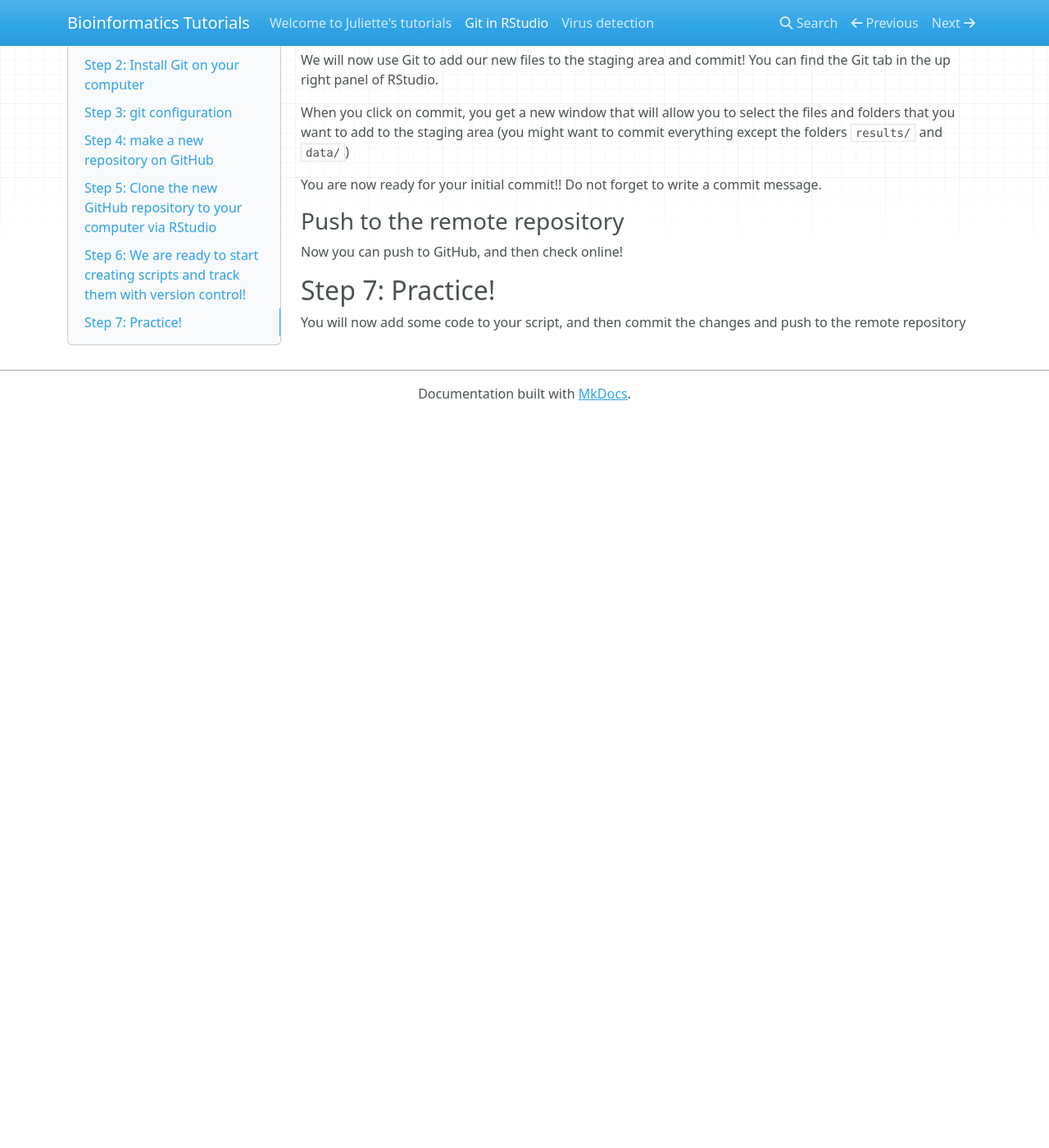
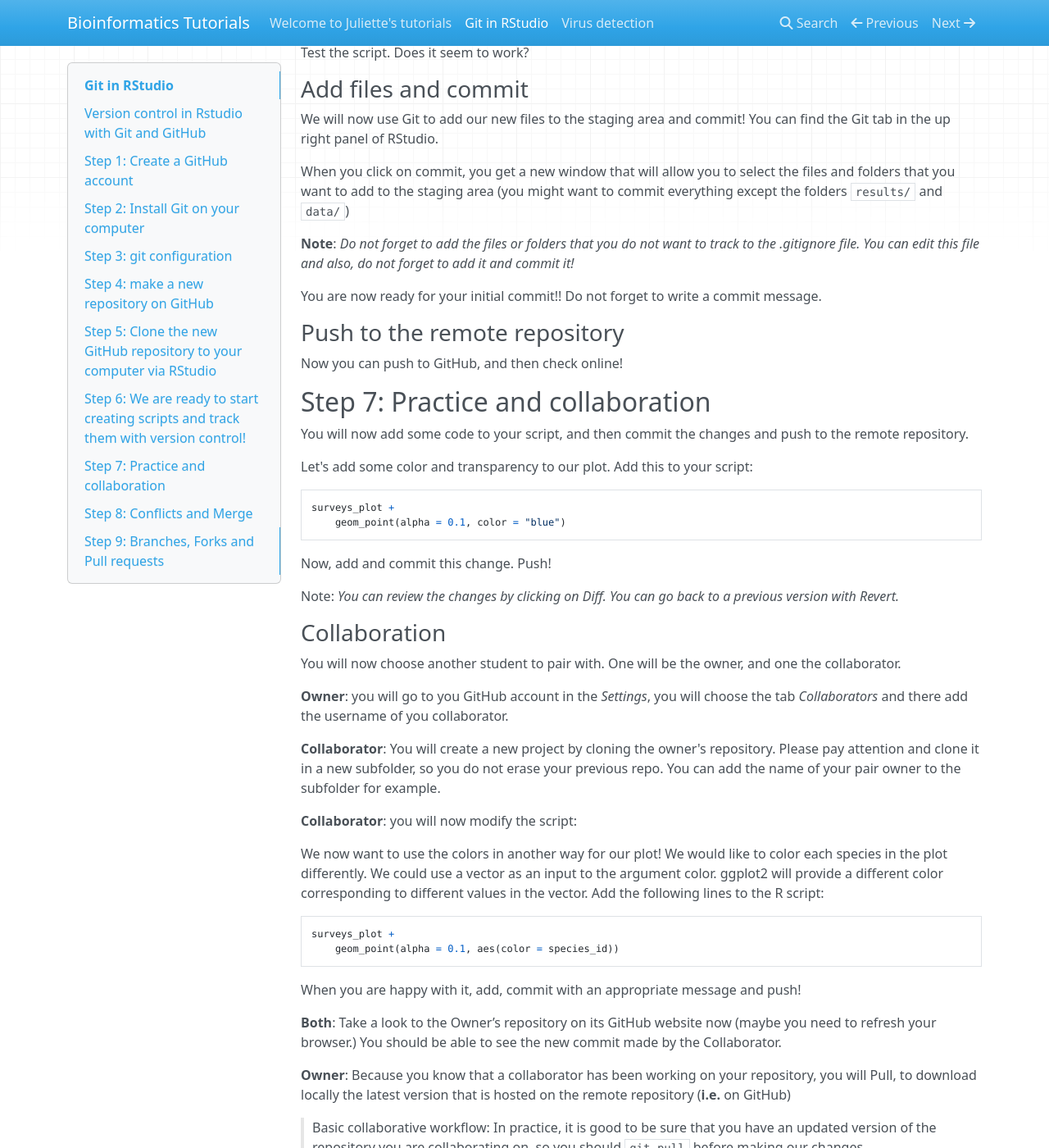
Before and after one commit to jhayer/tutorials, an MkDocs documentation site: the page built from docs/git_rstudio.md, in a window 1280 px wide and 1400 px high, scrolled down 3907 px. Shown: the whole window at 82% size. Built offline with MkDocs 1.6.1, drawn with Linux system fonts in a browser that asks for light colours; nearby versions of some CDN libraries; before the commit the page ends 4415 px from its top, so only the background shows below that; some of the changed text lies outside the part shown.

Commit message:
added last steps about collaboration

````diff
--- a/docs/git_rstudio.md
+++ b/docs/git_rstudio.md
@@ -159,6 +159,10 @@ surveys_complete <- read_csv("data/surveys_complete.csv")
 # Assign plot to a variable
 surveys_plot <- ggplot(data = surveys_complete,
                        mapping = aes(x = weight, y = hindfoot_length))
+
+# Draw the plot
+surveys_plot +
+    geom_point()
 ```
 
 Test the script. Does it seem to work?
@@ -171,11 +175,100 @@ You can find the Git tab in the up right panel of RStudio.
 
 When you click on commit, you get a new window that will allow you to select the files and folders that you want to add to the staging area (you might want to commit everything except the folders `results/` and `data/`)
 
+**Note**: *Do not forget to add the files or folders that you do not want to track to the .gitignore file. You can edit this file and also, do not forget to add it and commit it!*
+
 You are now ready for your initial commit!! Do not forget to write a commit message.
 
 ### Push to the remote repository
 Now you can push to GitHub, and then check online!
 
-## Step 7: Practice!
+## Step 7: Practice and collaboration
 
-You will now add some code to your script, and then commit the changes and push to the remote repository
+You will now add some code to your script, and then commit the changes and push to the remote repository.
+
+Let's add some color and transparency to our plot. Add this to your script:
+
+```r
+surveys_plot +
+    geom_point(alpha = 0.1, color = "blue")
+```
+
+Now, add and commit this change. Push!
+
+Note: *You can review the changes by clicking on Diff. You can go back to a previous version with Revert.*
+
+### Collaboration
+
+You will now choose another student to pair with.
+One will be the owner, and one the collaborator.
+
+**Owner**: you will go to you GitHub account in the *Settings*, you will choose the tab *Collaborators* and there add the username of you collaborator.
+
+**Collaborator**: You will create a new project by cloning the owner's repository. Please pay attention and clone it in a new subfolder, so you do not erase your previous repo. You can add the name of your pair owner to the subfolder for example.
+
+**Collaborator**: you will now modify the script:
+
+We now want to use the colors in another way for our plot! We would like to color each species in the plot differently. We could use a vector as an input to the argument color. ggplot2 will provide a different color corresponding to different values in the vector. Add the following lines to the R script:
+
+```r
+surveys_plot +
+    geom_point(alpha = 0.1, aes(color = species_id))
+```
+
+When you are happy with it, add, commit with an appropriate message and push!
+
+**Both**: Take a look to the Owner’s repository on its GitHub website now (maybe you need to refresh your browser.) You should be able to see the new commit made by the Collaborator.
+
+**Owner**: Because you know that a collaborator has been working on your repository, you will Pull, to download locally the latest version that is hosted on the remote repository (**i.e.** on GitHub)
+
+> Basic collaborative workflow:
+In practice, it is good to be sure that you have an updated version of the repository you are collaborating on, so you should `git pull` before making our changes.
+
+The basic collaborative workflow would be:
+
+- update your local repo - `git pull origin master`
+
+- make your changes and stage them -  `git add`
+
+- commit your changes - `git commit -m`
+
+- upload the changes to GitHub - `git push origin master`
+
+
+>It is better to make many commits with smaller changes rather than of one commit with massive changes: small commits are easier to read and review.
+
+### Switch roles
+
+You will now switch roles and repeat the exercise.
+
+In the script, we now want to use boxplots to visualize the distribution of weight within each species. Add this:
+
+```r
+ggplot(data = surveys_complete, mapping = aes(x = species_id, y = weight)) +
+    geom_boxplot()
+```
+Add, commit and push!
+
+## Step 8: Conflicts and Merge
+
+**Owner**: Imagine that you forget to pull the latest version and you start adding code to your script:
+
+```r
+ggplot(data = surveys_complete, mapping = aes(x = species_id, y = weight)) +
+    geom_boxplot(alpha = 0) +
+    geom_jitter(alpha = 0.3, color = "tomato")
+```
+**Note**: *By adding points to boxplot, we can have a better idea of the number of measurements and of their distribution:*
+
+Add, commit and push!
+
+Oops! There seems to be a conflict.
+You will need to edit and solve the conflict, **i.e.** choose which version you - owner - want to keep, before being able to merge.
+
+## Step 9: Branches, Forks and Pull requests
+
+If you are interested in learning more about how to collaborate on GitHub, I suggest that you have a look at parts IV and V (chapters 21 to 27) of [http://happygitwithr.com](http://happygitwithr.com).
+
+You might also check some [GitHub documentation](https://help.github.com/categories/collaborating-with-issues-and-pull-requests/)
+
+**Note**: *It might be that some commands or operations are not available in RStudio, in that case you can use your shell terminal.*
````
Also changed, not shown: other parts of docs/git_rstudio.md (+1 -1 lines).
